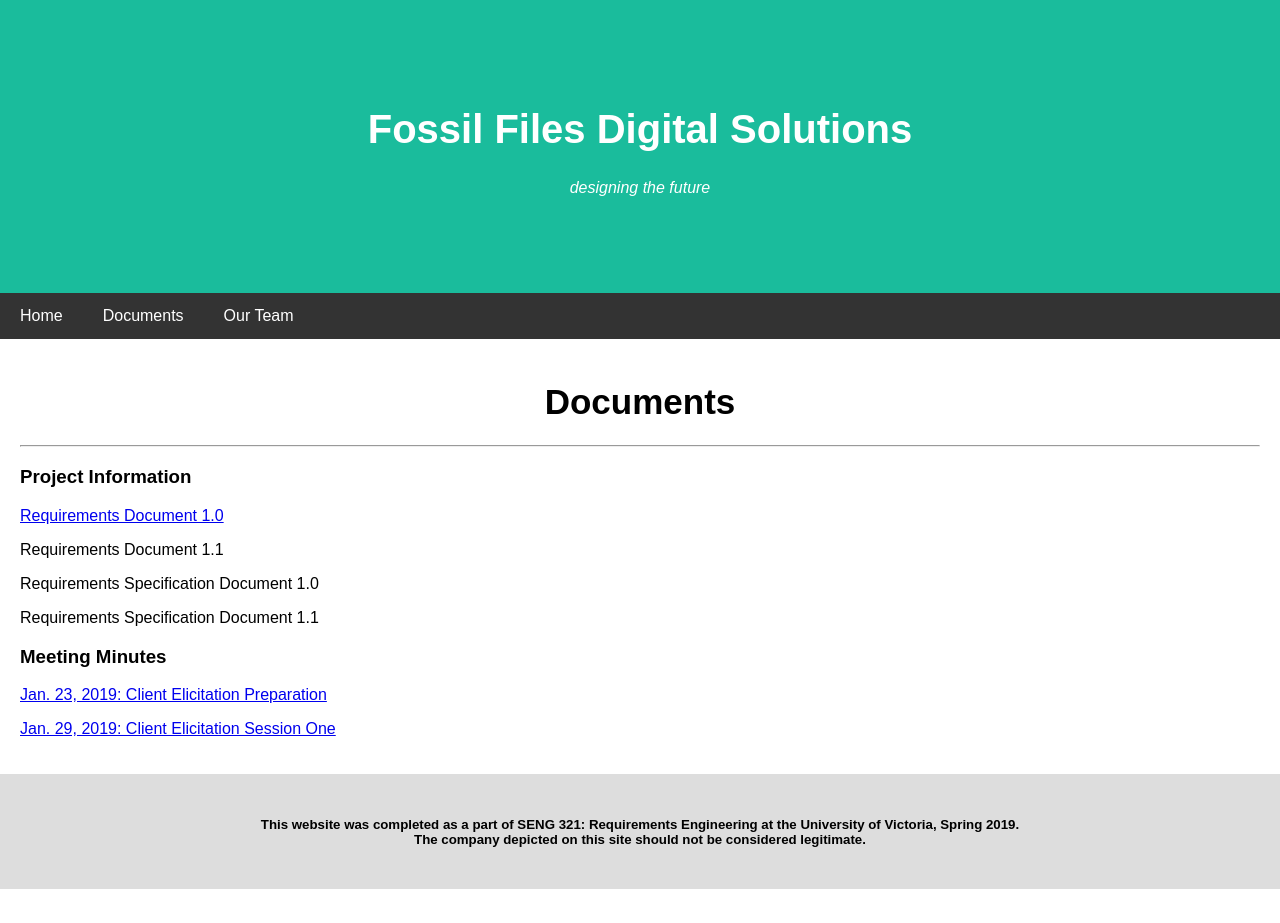
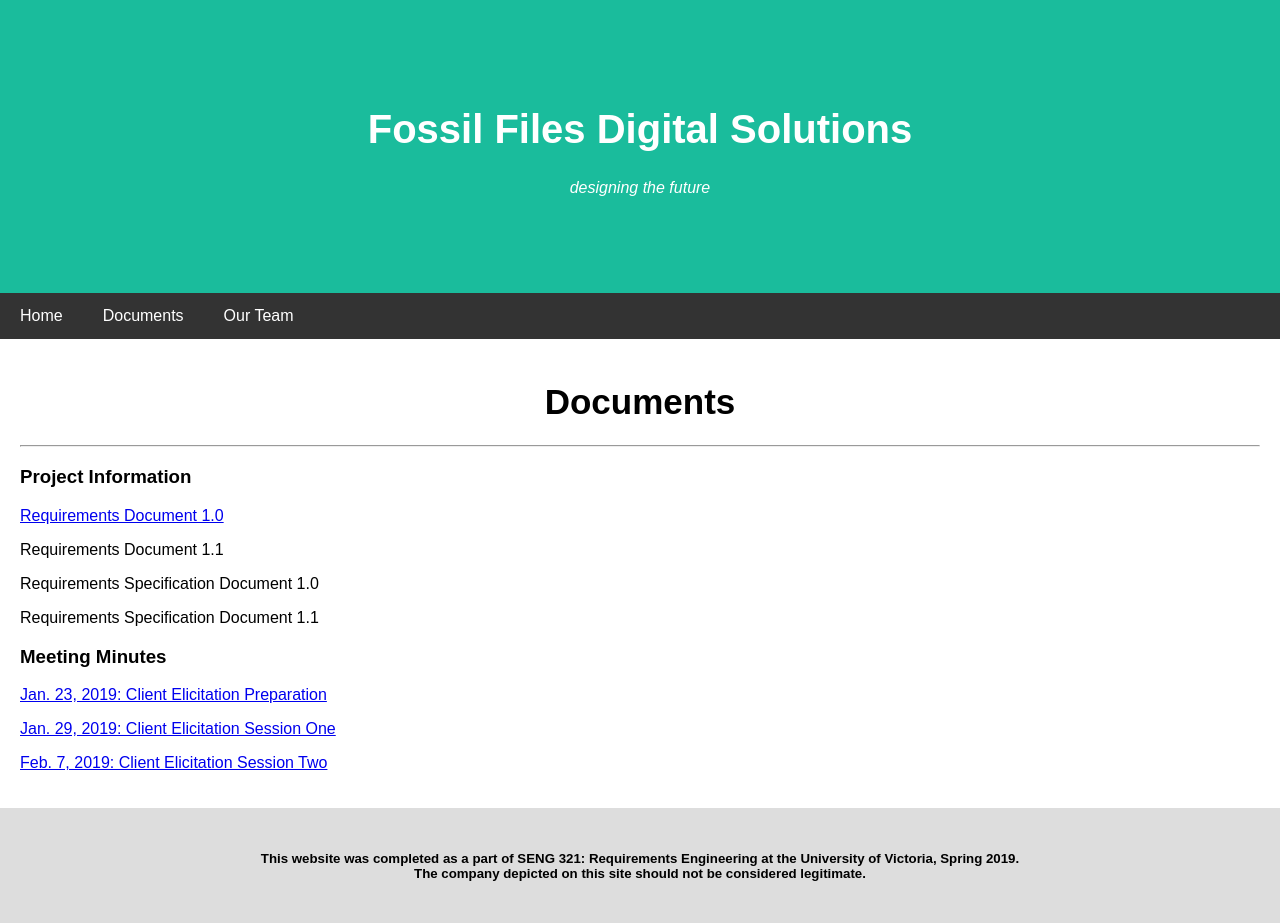
Before and after one commit to seng321group3/designer-site, a Jekyll site: the page built from documents.html, in a window 1280 px wide. Built offline with Jekyll 4.4.1, drawn with Linux system fonts in a browser that asks for light colours; nearby versions of some CDN libraries; before the commit the page ends 900 px from its top, so only the background shows below that.

Commit message:
added minutes for feb 7

```diff
--- a/documents.html
+++ b/documents.html
@@ -17,4 +17,5 @@ title: Documents
     <h3>Meeting Minutes</h3>
     <p><a href="assets/documents/client_elicitation_prep_Jan_23_2019.pdf">Jan. 23, 2019: Client Elicitation Preparation</a></p>
     <p><a href="assets/documents/Ali_Oil_Requirements_Elicitation_Notes.pdf">Jan. 29, 2019: Client Elicitation Session One</a></p>
+    <p><a href="assets/documents/MeetingMinutesFeb7.pdf">Feb. 7, 2019: Client Elicitation Session Two</a></p>
 </div>
```
Also changed, not shown: 1 other file.
